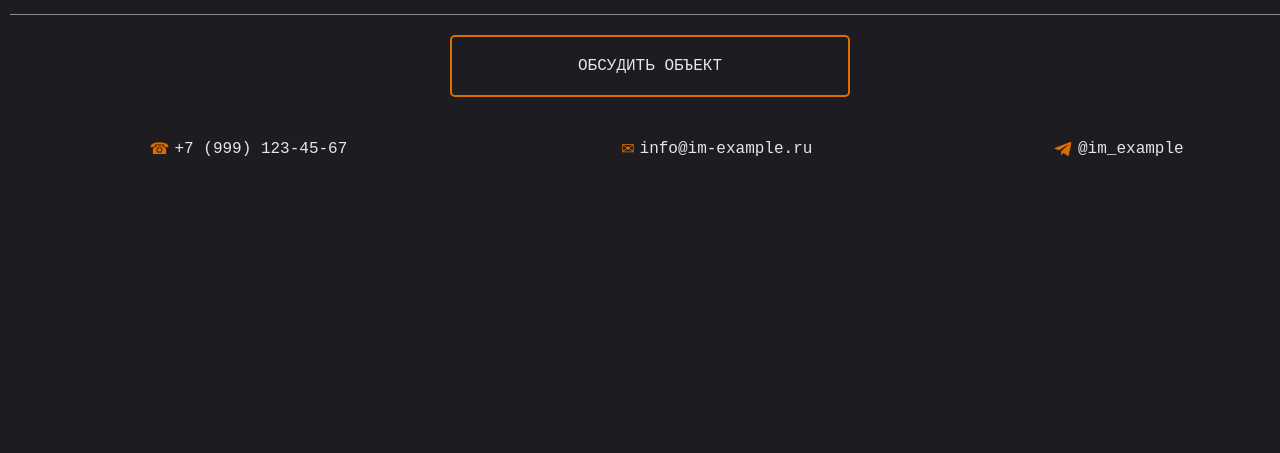
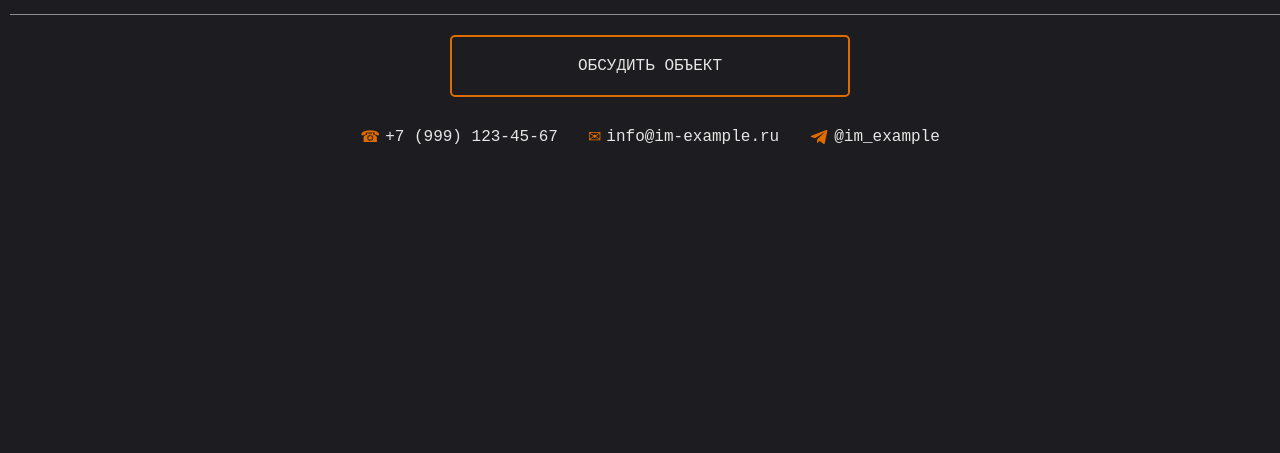
Before and after one commit to kiv32167/im_engineering, a plain HTML site: page index.html in a window 1280 px wide. Shown: the part 347-800 px from the top of the page. Drawn offline with nearby package versions, Linux system fonts and the light colour scheme; a web font is replaced by a local one.

Commit message:
refactoring 4

```diff
--- a/index.html
+++ b/index.html
@@ -7,7 +7,7 @@
     <link rel="preconnect" href="https://fonts.gstatic.com" crossorigin>
     <link href="https://fonts.googleapis.com/css2?family=Andika:ital,wght@0,400;0,700;1,400;1,700&family=Roboto+Mono:ital,wght@0,100..700;1,100..700&display=swap" rel="stylesheet">
     <link rel="stylesheet" href="https://cdnjs.cloudflare.com/ajax/libs/font-awesome/6.0.0/css/all.min.css">
-
+    <title>ИО "ИМИТАЦИЯ"</title>
     <script src="https://cdn.jsdelivr.net/npm/@emailjs/browser@3/dist/email.min.js"></script>
     <script type="text/javascript">
         (function(){
@@ -174,6 +174,7 @@
             align-items: center; /* выравнивание по вертикали */
             justify-content: center; /* выравнивание по горизонтали */
             gap: 5px; /* расстояние между элементами */
+            margin: 0 10px 0 10px;
         }
 
         /* Затемненный фон позади модального окна */
@@ -316,28 +317,20 @@
         <div class="button-container">
             <button class="button" id="openModalBtn">ОБСУДИТЬ ОБЪЕКТ</button>
         </div>
-        <table>
-            <tr>
-                <td>
+        <div class="real-data-container">
             <div class="contact-container">
                 <p class="phone_orange">&#9742;</p>
-                        <p class="text_white_1">+7 (999) 123-45-67</p>
+                <p class="text_white_1">+7&nbsp;(999)&nbsp;123-45-67</p>
             </div>
-                </td>
-                <td>
             <div class="contact-container">
                 <p class="phone_orange">&#9993;</p>
                 <p class="text_white_1">info@im-example.ru</p>
             </div>
-                </td>
-                <td>
             <div class="contact-container">
                 <svg fill="#df6c00" width="20px" height="20px" viewBox="0 0 24 24" xmlns="http://www.w3.org/2000/svg"><path d="m20.665 3.717-17.73 6.837c-1.21.486-1.203 1.161-.222 1.462l4.552 1.42 10.532-6.645c.498-.303.953-.14.579.192l-8.533 7.701h-.002l.002.001-.314 4.692c.46 0 .663-.211.921-.46l2.211-2.15 4.599 3.397c.848.467 1.457.227 1.668-.785l3.019-14.228c.309-1.239-.473-1.8-1.282-1.434z"/></svg>
                 <p class="text_white_1">@im_example</p>
             </div>
-                </td>
-            </tr>
-        </table>
+        </div>
 
         <!-- Затемненный фон и модальное окно -->
         <div class="modal-overlay" id="modalOverlay">
```
Lines whose indentation alone changed are shown as unchanged.
